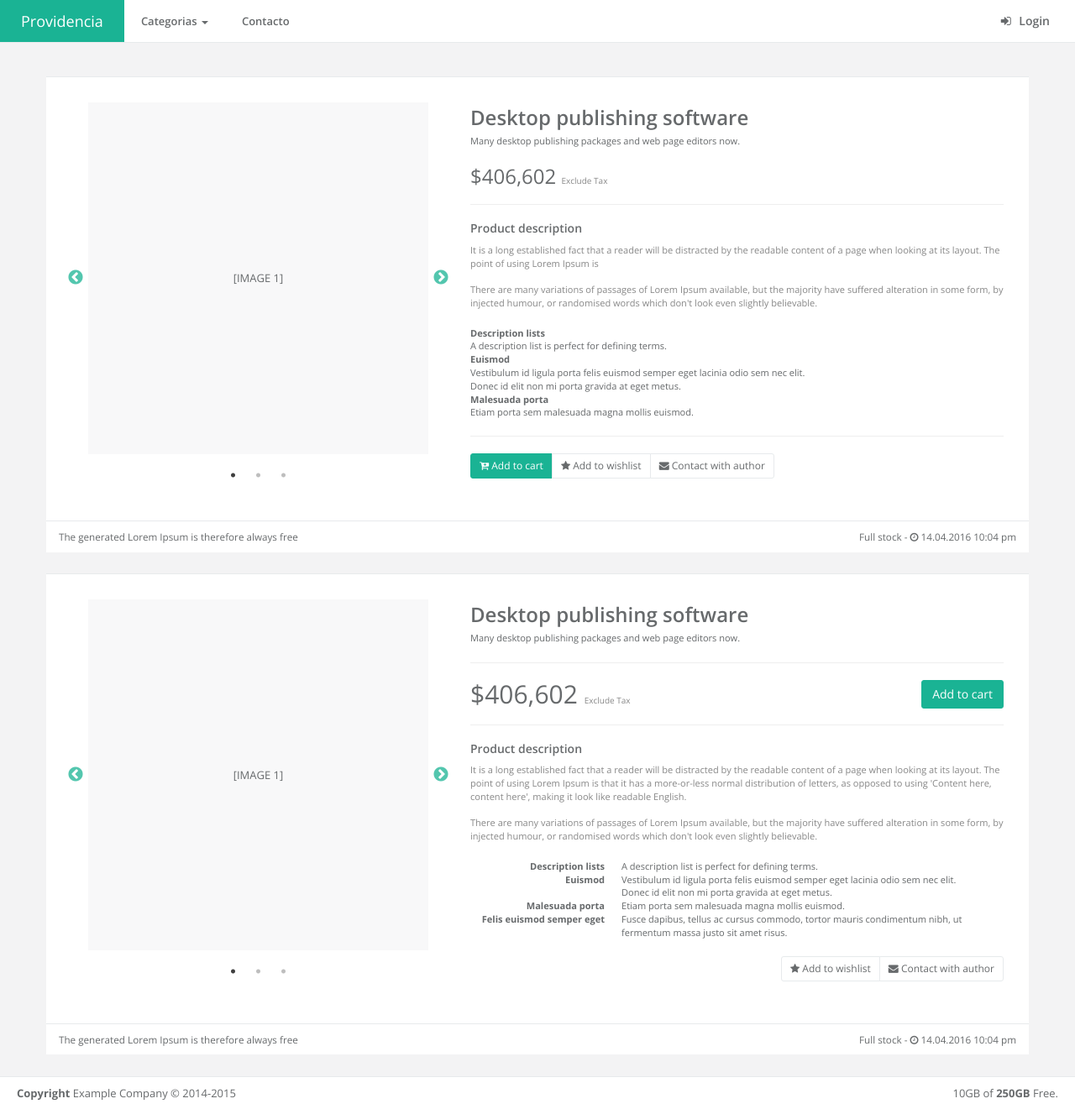
After one commit to hectormoreno82/Providencia, a CodeIgniter app: a page that uses Providencia/application/views/footer_view.php in a window 1280 px wide. The commit adds this page. Shown: the whole page at 84% size. Run offline with CodeIgniter, Linux system fonts and the light colour scheme; some libraries are stand-ins or nearby versions.

Commit message:
Se realizó la vista del detalle del producto y se agregaron imagenes en los productos

```diff
--- a/Providencia/application/controllers/Productos.php
+++ b/Providencia/application/controllers/Productos.php
@@ -1,17 +1,21 @@
 <?php
+
 defined('BASEPATH') OR exit('No direct script access allowed');
+
 class Productos extends CI_Controller {
+
     function __construct() {
         parent::__construct();
         $this->load->helper(array('form', 'url'));
         $this->load->model('productos_model');
     }
-    public function index(){
 
+    public function index() {
 
-//            $this->load->view('header_view');
-//            $this->load->view('productos_view');
-//            $this->load->view('footer_view');
+        $data['productos'] = $this->productos_model->obtener_productos(0);
+        $this->load->view('header_view');
+        $this->load->view('productos_view', $data);
+        $this->load->view('footer_view');
 
 
 //        $this->load->view('header_view');
@@ -19,16 +23,20 @@ class Productos extends CI_Controller {
 //        $this->load->view('footer_view');
     }
 
-    public function categorias(){
+    public function categorias() {
         $segmento = $this->uri->segment(3);
-        if($segmento){
+        if ($segmento) {
             $data['productos'] = $this->productos_model->obtener_productos($segmento);
             $this->load->view('header_view');
             $this->load->view('productos_view', $data);
             $this->load->view('footer_view');
         }
     }
-    public function productosDetalle(){
 
+    public function detalle() {
+        $this->load->view('header_view');
+        $this->load->view('productosDetalle_view');
+        $this->load->view('footer_view');
     }
+
 }
--- a/Providencia/application/models/productos_model.php
+++ b/Providencia/application/models/productos_model.php
@@ -11,15 +11,35 @@ class Productos_model extends CI_Model {
     }
 
     function obtener_productos($idCategorias) {
-        $this->db->where('idCategorias', $idCategorias);
-        $query = $this->db->get('productos');
-        if ($query->num_rows() > 0) {
-            return $query;
+        $query = "SELECT * FROM productos as P
+                    LEFT JOIN imagenes as I ON P.idProductos = I.idProductos
+                    INNER JOIN categorias as C ON P.idCategorias = C.idCategorias";
+        if ($idCategorias > 0) {
+            $query .= " WHERE P.idCategorias = " . $idCategorias;
+        }
+        $query .= " GROUP BY P.idProductos ORDER BY P.idProductos; ";
+
+        $datos = $this->db->query($query);
+        if ($datos->num_rows() > 0) {
+            return $datos;
         } else {
             return FALSE;
         }
     }
 
+//    function obtener_productos($idCategorias) {
+//        if ($idCategorias > 0) {
+//            $this->db->where('idCategorias', $idCategorias);
+//        }
+//
+//        $query = $this->db->get('productos');
+//        if ($query->num_rows() > 0) {
+//            return $query;
+//        } else {
+//            return FALSE;
+//        }
+//    }
+
 }
 
 ?>
--- a/Providencia/application/views/footer_view.php
+++ b/Providencia/application/views/footer_view.php
@@ -22,5 +22,20 @@
 <!--<script src="<?= base_url(); ?>js/inspinia.js"></script>-->
 <script src="<?= base_url(); ?>js/plugins/pace/pace.min.js"></script>
 
+<!-- slick carousel-->
+<script src="<?= base_url(); ?>js/plugins/slick/slick.min.js"></script>
+
+<script>
+    $(document).ready(function(){
+
+
+        $('.product-images').slick({
+            dots: true
+        });
+
+    });
+
+</script>
+
 </body>
 </html>
--- a/Providencia/application/views/header_view.php
+++ b/Providencia/application/views/header_view.php
@@ -12,6 +12,10 @@
 
     <link href="<?= base_url(); ?>css/bootstrap.min.css" rel="stylesheet">
     <link href="<?= base_url(); ?>font-awesome/css/font-awesome.css" rel="stylesheet">
+
+    <link href="<?= base_url(); ?>css/plugins/slick/slick.css" rel="stylesheet">
+    <link href="<?= base_url(); ?>css/plugins/slick/slick-theme.css" rel="stylesheet">
+
     <link href="<?= base_url(); ?>css/animate.css" rel="stylesheet">
     <link href="<?= base_url(); ?>css/style.css" rel="stylesheet">
     <!-- Toastr style -->
--- /dev/null
+++ b/Providencia/application/views/productosDetalle_view.php
@@ -0,0 +1,187 @@
+<div class="wrapper wrapper-content animated fadeInRight">
+
+            <div class="row">
+                <div class="col-lg-12">
+
+                    <div class="ibox product-detail">
+                        <div class="ibox-content">
+
+                            <div class="row">
+                                <div class="col-md-5">
+
+
+                                    <div class="product-images">
+
+                                        <div>
+                                            <div class="image-imitation">
+                                                [IMAGE 1]
+                                            </div>
+                                        </div>
+                                        <div>
+                                            <div class="image-imitation">
+                                                [IMAGE 2]
+                                            </div>
+                                        </div>
+                                        <div>
+                                            <div class="image-imitation">
+                                                [IMAGE 3]
+                                            </div>
+                                        </div>
+
+
+                                    </div>
+
+                                </div>
+                                <div class="col-md-7">
+
+                                    <h2 class="font-bold m-b-xs">
+                                        Desktop publishing software
+                                    </h2>
+                                    <small>Many desktop publishing packages and web page editors now.</small>
+                                    <div class="m-t-md">
+                                        <h2 class="product-main-price">$406,602 <small class="text-muted">Exclude Tax</small> </h2>
+                                    </div>
+                                    <hr>
+
+                                    <h4>Product description</h4>
+
+                                    <div class="small text-muted">
+                                        It is a long established fact that a reader will be distracted by the readable
+                                        content of a page when looking at its layout. The point of using Lorem Ipsum is
+
+                                        <br/>
+                                        <br/>
+                                        There are many variations of passages of Lorem Ipsum available, but the majority
+                                        have suffered alteration in some form, by injected humour, or randomised words
+                                        which don't look even slightly believable.
+                                    </div>
+                                    <dl class="small m-t-md">
+                                        <dt>Description lists</dt>
+                                        <dd>A description list is perfect for defining terms.</dd>
+                                        <dt>Euismod</dt>
+                                        <dd>Vestibulum id ligula porta felis euismod semper eget lacinia odio sem nec elit.</dd>
+                                        <dd>Donec id elit non mi porta gravida at eget metus.</dd>
+                                        <dt>Malesuada porta</dt>
+                                        <dd>Etiam porta sem malesuada magna mollis euismod.</dd>
+                                    </dl>
+                                    <hr>
+
+                                    <div>
+                                        <div class="btn-group">
+                                            <button class="btn btn-primary btn-sm"><i class="fa fa-cart-plus"></i> Add to cart</button>
+                                            <button class="btn btn-white btn-sm"><i class="fa fa-star"></i> Add to wishlist </button>
+                                            <button class="btn btn-white btn-sm"><i class="fa fa-envelope"></i> Contact with author </button>
+                                        </div>
+                                    </div>
+
+
+
+                                </div>
+                            </div>
+
+                        </div>
+                        <div class="ibox-footer">
+                            <span class="pull-right">
+                                Full stock - <i class="fa fa-clock-o"></i> 14.04.2016 10:04 pm
+                            </span>
+                            The generated Lorem Ipsum is therefore always free
+                        </div>
+                    </div>
+
+                </div>
+            </div>
+            <div class="row">
+                <div class="col-lg-12">
+
+                    <div class="ibox product-detail">
+                        <div class="ibox-content">
+
+                            <div class="row">
+                                <div class="col-md-5">
+
+
+                                    <div class="product-images">
+
+                                        <div>
+                                            <div class="image-imitation">
+                                                [IMAGE 1]
+                                            </div>
+                                        </div>
+                                        <div>
+                                            <div class="image-imitation">
+                                                [IMAGE 2]
+                                            </div>
+                                        </div>
+                                        <div>
+                                            <div class="image-imitation">
+                                                [IMAGE 3]
+                                            </div>
+                                        </div>
+
+
+                                    </div>
+
+                                </div>
+                                <div class="col-md-7">
+
+                                    <h2 class="font-bold m-b-xs">
+                                        Desktop publishing software
+                                    </h2>
+                                    <small>Many desktop publishing packages and web page editors now.</small>
+                                    <hr>
+                                    <div>
+                                        <button class="btn btn-primary pull-right">Add to cart</button>
+                                        <h1 class="product-main-price">$406,602 <small class="text-muted">Exclude Tax</small> </h1>
+                                    </div>
+                                    <hr>
+                                    <h4>Product description</h4>
+
+                                    <div class="small text-muted">
+                                        It is a long established fact that a reader will be distracted by the readable
+                                        content of a page when looking at its layout. The point of using Lorem Ipsum is
+                                        that it has a more-or-less normal distribution of letters, as opposed to using
+                                        'Content here, content here', making it look like readable English.
+                                        <br/>
+                                        <br/>
+                                        There are many variations of passages of Lorem Ipsum available, but the majority
+                                        have suffered alteration in some form, by injected humour, or randomised words
+                                        which don't look even slightly believable.
+                                    </div>
+                                    <dl class="dl-horizontal m-t-md small">
+                                        <dt>Description lists</dt>
+                                        <dd>A description list is perfect for defining terms.</dd>
+                                        <dt>Euismod</dt>
+                                        <dd>Vestibulum id ligula porta felis euismod semper eget lacinia odio sem nec elit.</dd>
+                                        <dd>Donec id elit non mi porta gravida at eget metus.</dd>
+                                        <dt>Malesuada porta</dt>
+                                        <dd>Etiam porta sem malesuada magna mollis euismod.</dd>
+                                        <dt>Felis euismod semper eget</dt>
+                                        <dd>Fusce dapibus, tellus ac cursus commodo, tortor mauris condimentum nibh, ut fermentum massa justo sit amet risus.</dd>
+                                    </dl>
+                                    <div class="text-right">
+                                        <div class="btn-group">
+                                            <button class="btn btn-white btn-sm"><i class="fa fa-star"></i> Add to wishlist </button>
+                                            <button class="btn btn-white btn-sm"><i class="fa fa-envelope"></i> Contact with author </button>
+                                        </div>
+                                    </div>
+
+
+                                </div>
+                            </div>
+
+                        </div>
+                        <div class="ibox-footer">
+                            <span class="pull-right">
+                                Full stock - <i class="fa fa-clock-o"></i> 14.04.2016 10:04 pm
+                            </span>
+                            The generated Lorem Ipsum is therefore always free
+                        </div>
+                    </div>
+
+                </div>
+            </div>
+
+
+
+
+        </div>
```
Also changed, not shown: Providencia/application/views/productos_view.php (+11 -2 lines), Providencia/imagenes/Chrysanthemum.jpg (added), Providencia/imagenes/Desert.jpg (added), Providencia/imagenes/Hydrangeas.jpg (added), Providencia/imagenes/Jellyfish.jpg (added), Providencia/imagenes/Koala.jpg (added), Providencia/imagenes/Lighthouse.jpg (added), Providencia/imagenes/Penguins.jpg (added), Providencia/imagenes/Tulips.jpg (added).
